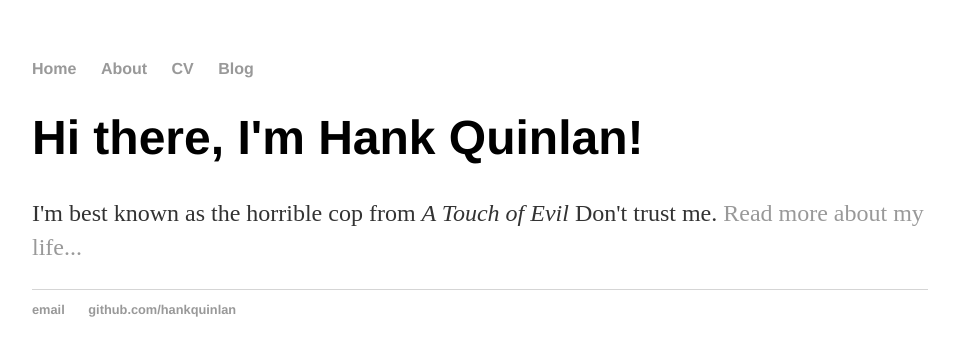
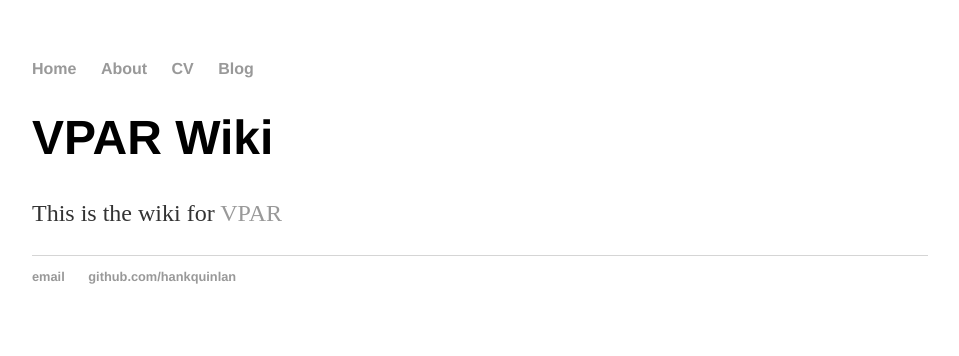
Before and after one commit to Gromski/gromski.github.io, a Jekyll site: the page built from index.html, in a window 1280 px wide. Shown: the top 356 px of the page, without its empty margins (160-1119 px from the left). Built offline with Jekyll 4.4.1, drawn with Linux system fonts in a browser that asks for light colours.

Commit message:
Update index.html
VPARring it

```diff
--- a/index.html
+++ b/index.html
@@ -3,6 +3,6 @@ layout: default
 title: Hank Quinlan, Horrible Cop
 ---
 <div class="blurb">
-	<h1>Hi there, I'm Hank Quinlan!</h1>
-	<p>I'm best known as the horrible cop from <em>A Touch of Evil</em> Don't trust me. <a href="/about">Read more about my life...</a></p>
+	<h1>VPAR Wiki</h1>
+	<p>This is the wiki for <a href="http://www.vpar.com">VPAR</a></p>
 </div><!-- /.blurb -->
```
